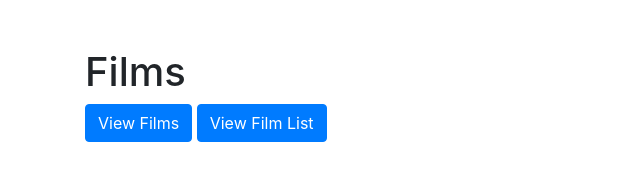
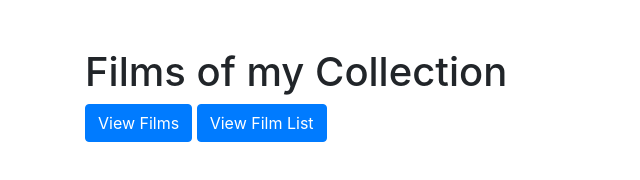
Before and after one commit to dupontdenis/FilmStaticBD-template, a plain HTML site: page index.html in a window 1280 px wide. Shown: the whole page, without its empty margins (0-640 px from the left). Drawn offline with nearby package versions, Linux system fonts and the light colour scheme.

```diff
--- a/dataFilms.mjs
+++ b/dataFilms.mjs
@@ -31,6 +31,7 @@
     }
 ];
 
+// Map of actor salaries in USD for the respective films
 export const actorSalaries = new Map([
     ["Leonardo DiCaprio", 200000],
     ["Elliot Page", 1000],
--- a/index.html
+++ b/index.html
@@ -9,7 +9,7 @@
 </head>
 <body>
     <div class="container mt-5">
-        <h1>Films</h1>
+        <h1>Films of my Collection</h1>
         <a href="filmListArray.html" class="btn btn-primary">View Films</a>
         <a href="filmListUl.html" class="btn btn-primary">View Film List</a>
     </div>
```
Also changed, not shown: 1 other file.
